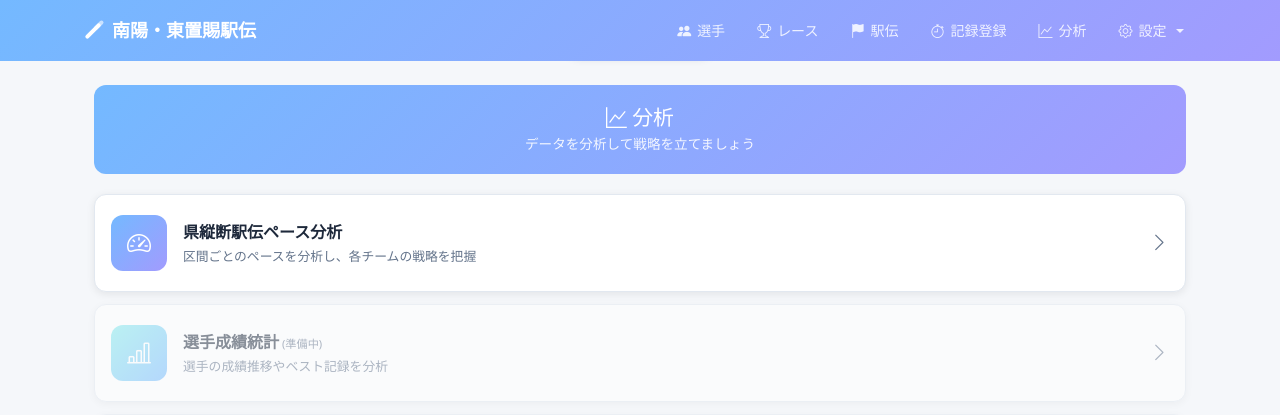
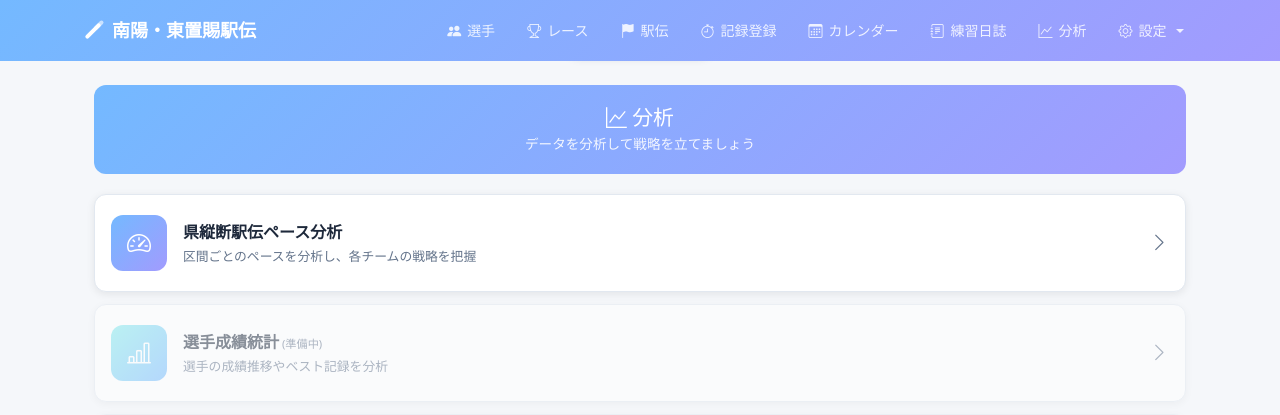
Before and after one commit to kotanono0607/ekiden-app, a Flask app: page /analysis in a window 1280 px wide. Shown: the top 415 px of the page. Run offline with Flask 3, Linux system fonts and the light colour scheme.

Commit message:
Add calendar and practice log links to desktop navigation

```diff
--- a/templates/base.html
+++ b/templates/base.html
@@ -647,6 +647,8 @@
                 <a class="nav-link" href="/races"><i class="bi bi-trophy"></i> レース</a>
                 <a class="nav-link" href="/ekiden"><i class="bi bi-flag-fill"></i> 駅伝</a>
                 <a class="nav-link" href="/record/add"><i class="bi bi-stopwatch"></i> 記録登録</a>
+                <a class="nav-link" href="/calendar"><i class="bi bi-calendar3"></i> カレンダー</a>
+                <a class="nav-link" href="/practice_logs"><i class="bi bi-journal-text"></i> 練習日誌</a>
                 <a class="nav-link" href="/analysis"><i class="bi bi-graph-up"></i> 分析</a>
                 <div class="dropdown">
                     <a class="nav-link dropdown-toggle" href="#" data-bs-toggle="dropdown">
```
